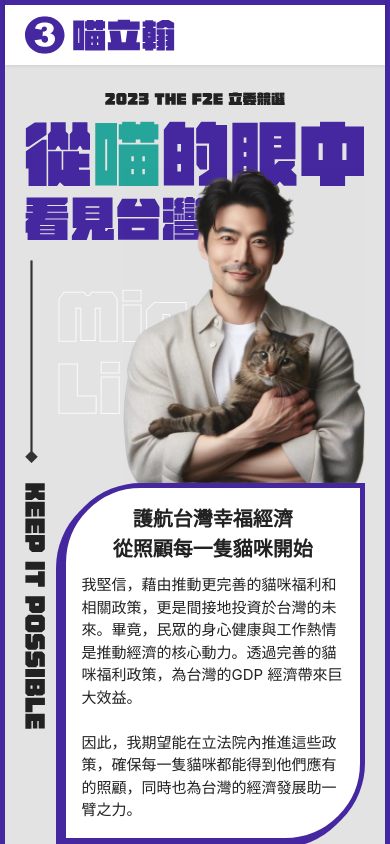
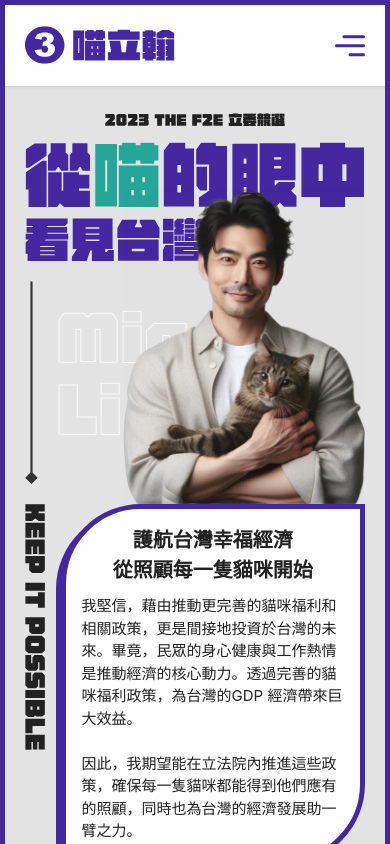
Before and after one commit to lyaui/cat-campaign-website, a Next.js app: page / in a window 390 px wide. Shown: the top 844 px of the page. Built offline with nearby package versions, Linux system fonts and the light colour scheme.

Commit message:
feat(Header): mobile menu

```diff
--- a/components/Layout/Header.tsx
+++ b/components/Layout/Header.tsx
@@ -1,12 +1,17 @@
+import { useState } from 'react';
 import Image from 'next/image';
 import Link from 'next/link';
 import { useRouter } from 'next/router';
 
-import { ROUTERS } from '@/constants/index';
+import { ROUTERS, HEADER_HEIGHT } from '@/constants/index';
 import logoDark from '@/public/assets/logos/logo_dark.svg';
+import logoLight from '@/public/assets/logos/logo_light.svg';
 import Button from '@/components/UI/Button';
 import Container from '@/components/Layout/Container';
 import coinIcon from '@/public/assets/icons/coin.svg';
+import coinDarkIcon from '@/public/assets/icons/coin_dark.svg';
+import menuIcon from '@/public/assets/icons/menu.svg';
+import closeIcon from '@/public/assets/icons/close.svg';
 
 const NAV_ITEMS = [
   ROUTERS.ABOUT,
@@ -18,28 +23,38 @@ const NAV_ITEMS = [
 interface NavItem {
   name: string;
   hash: string;
+  isMenuOpen: boolean;
+  onClick: () => void;
 }
 
-function NavItem({ name, hash }: NavItem) {
+function NavItem({ name, hash, isMenuOpen, onClick }: NavItem) {
   const router = useRouter();
   const { asPath } = router;
 
   const isActiveStyle = (hash: string) => {
-    const baseClasses = 'font-bold py-2';
+    const baseClasses = `text-lg font-bold py-2 ${
+      isMenuOpen ? 'text-white' : 'text-black'
+    }`;
     const activeClasses = 'border-b-[3px] border-primary';
     return hash === asPath.replace('/', '').replace('#', '')
       ? baseClasses + ' ' + activeClasses
       : baseClasses;
   };
+
   return (
     <li key={hash} className={isActiveStyle(hash)}>
-      <Link href={{ pathname: '/', hash }}>{name}</Link>
+      <Link href={{ pathname: '/', hash }} onClick={onClick}>
+        {name}
+      </Link>
     </li>
   );
 }
 
+function Header() {
+  const [isMenuOpen, setIsMenuOpen] = useState(false);
+
   const logoStyle = {
-  backgroundImage: `url(${logoDark.src})`,
+    backgroundImage: `url(${isMenuOpen ? logoLight.src : logoDark.src})`,
     backgroundRepeat: 'no-repeat',
     backgroundSize: 'contain',
     width: '100%',
@@ -50,22 +65,91 @@ const logoStyle = {
     'white-space': 'nowrap',
   };
 
-function Header() {
-  const router = useRouter();
+  function handleMenuToggle() {
+    setIsMenuOpen(!isMenuOpen);
+  }
 
+  function handleMenuClose() {
+    setIsMenuOpen(!isMenuOpen);
+  }
+
+  const baseClasses = `fixed w-full z-50 top-0 h-[${HEADER_HEIGHT.DESKTOP}px] md:h-[${HEADER_HEIGHT.MOBILE}px] bg-white flex-center border-t-[5px] border-r-[10px] border-primary shadow-[0_0_4px_rgba(0,0,0,0.15)] c-transition`;
+
+  const mobileClasses = isMenuOpen
+    ? '!bg-primary h-full overflow-y-hidden items-start'
+    : '';
   return (
-    <header className='sticky z-50 top-0 h-[65px] md:h-[100px] bg-white flex-center border-t-[5px] border-primary shadow-[0_0_4px_rgba(0,0,0,0.15)]'>
-      <Container className='flex items-center justify-between'>
+    <header className={`${baseClasses} ${mobileClasses}`}>
+      <Container
+        className={`flex items-center justify-between ${
+          isMenuOpen ? 'flex-col !items-end' : ''
+        }`}
+      >
+        <div className='flex justify-between w-full md:w-fit'>
           <h1 className='w-[150px] md:w-[235px] h-[38px] md:h-[50px]'>
-          <Link href={`/`} style={logoStyle}>
+            <Link href={`/`} style={logoStyle} onClick={handleMenuClose}>
               喵立翰 Miao Li-Han
             </Link>
           </h1>
+          <Button
+            variant='ghost'
+            className='md:hidden !p-0 min-w-fit'
+            onClick={handleMenuToggle}
+          >
+            {isMenuOpen ? (
+              <Image src={closeIcon} alt='close' draggable={false} />
+            ) : (
+              <Image src={menuIcon} alt='menu' draggable={false} />
+            )}
+          </Button>
+        </div>
 
+        {isMenuOpen && (
+          <nav className='w-full md:hidden'>
+            <ul
+              className={`flex flex-col items-end gap-x-2.5 lg:gap-x-12 ${
+                isMenuOpen ? 'gap-y-7' : ''
+              }`}
+            >
+              {NAV_ITEMS.map((_route) => (
+                <NavItem
+                  onClick={handleMenuClose}
+                  isMenuOpen={isMenuOpen}
+                  key={_route.hash}
+                  name={_route.name}
+                  hash={_route.hash}
+                />
+              ))}
+              <li>
+                <Link
+                  href={{ pathname: '/', hash: ROUTERS.DONATE.hash }}
+                  onClick={handleMenuClose}
+                >
+                  <Button
+                    variant='outlined'
+                    size='small'
+                    className='-mr-2'
+                    icon={
+                      <Image
+                        src={coinDarkIcon}
+                        alt='donate'
+                        draggable={false}
+                      />
+                    }
+                  >
+                    小額捐款
+                  </Button>
+                </Link>
+              </li>
+            </ul>
+          </nav>
+        )}
         <nav className='hidden md:block'>
           <ul className='flex items-center gap-x-2.5 lg:gap-x-12'>
             {NAV_ITEMS.map((_route) => (
               <NavItem
+                onClick={handleMenuToggle}
+                isMenuOpen={isMenuOpen}
                 key={_route.hash}
                 name={_route.name}
                 hash={_route.hash}
--- a/components/UI/Button.tsx
+++ b/components/UI/Button.tsx
@@ -1,10 +1,10 @@
 import { type ReactNode, type ComponentPropsWithoutRef } from 'react';
 
 interface BaseProps {
-  children: string;
+  children: ReactNode;
   icon?: ReactNode;
   variant?: 'solid' | 'outlined' | 'ghost';
-  size?: 'medium' | 'large';
+  size?: 'small' | 'medium' | 'large';
   className?: string;
 }
 
@@ -23,14 +23,14 @@ function Button(props: ButtonProps) {
     ...others
   } = props;
   const variantClasses = {
-    ghost:
-      'text-primary hover:text-primary-300 hover:bg-primary-100 active:bg-primary-200',
+    ghost: 'text-primary',
     solid: 'bg-primary text-white hover:bg-primary-300 active:bg-primary-600',
     outlined:
-      'text-primary hover:text-primary-300 border-[3px] hover:border-primary-300 hover:bg-primary-100 active:bg-primary-200',
+      'bg-white text-primary hover:text-primary-300 border-[3px] hover:border-primary-300 hover:bg-primary-100 active:bg-primary-200',
   }[variant];
 
   const sizeClasses = {
+    small: 'min-w-[100px] text-[20px] px-5 py-3',
     medium: 'min-w-[100px] text-[20px] px-7 py-4',
     large: 'min-w-[176px] text-[28px] px-7 py-5',
   }[size];
--- a/constants/index.ts
+++ b/constants/index.ts
@@ -1,3 +1,8 @@
+export const HEADER_HEIGHT = {
+  MOBILE: 65,
+  DESKTOP: 100,
+};
+
 export const ROUTERS = {
   HOME: { name: '首頁', hash: '' },
   ABOUT: { name: '候選人主張', hash: 'about' },
--- a/pages/_app.tsx
+++ b/pages/_app.tsx
@@ -22,13 +22,18 @@ function MyApp({ Component, pageProps }: AppProps) {
   useEffect(() => {
     AOS.refresh();
   }, []);
+  const desktopMT = ` md:mt-[98px] `;
+  const mobileMt = ` mt-[86px] `;
+
   return (
     <ParallaxProvider>
-      <main className='h-full bg-background border-x-[5px] border-primary'>
+      <div className='h-full bg-background border-x-[5px] border-primary'>
         <Header />
-        <Component {...pageProps} />
+        <main className={desktopMT + mobileMt}>
+          <Component {...pageProps} />
+        </main>
         <Footer />
-      </main>
+      </div>
     </ParallaxProvider>
   );
 }
```
Also changed, not shown: public/assets/icons/coin_dark.svg (added). Lines whose indentation alone changed are shown as unchanged.
